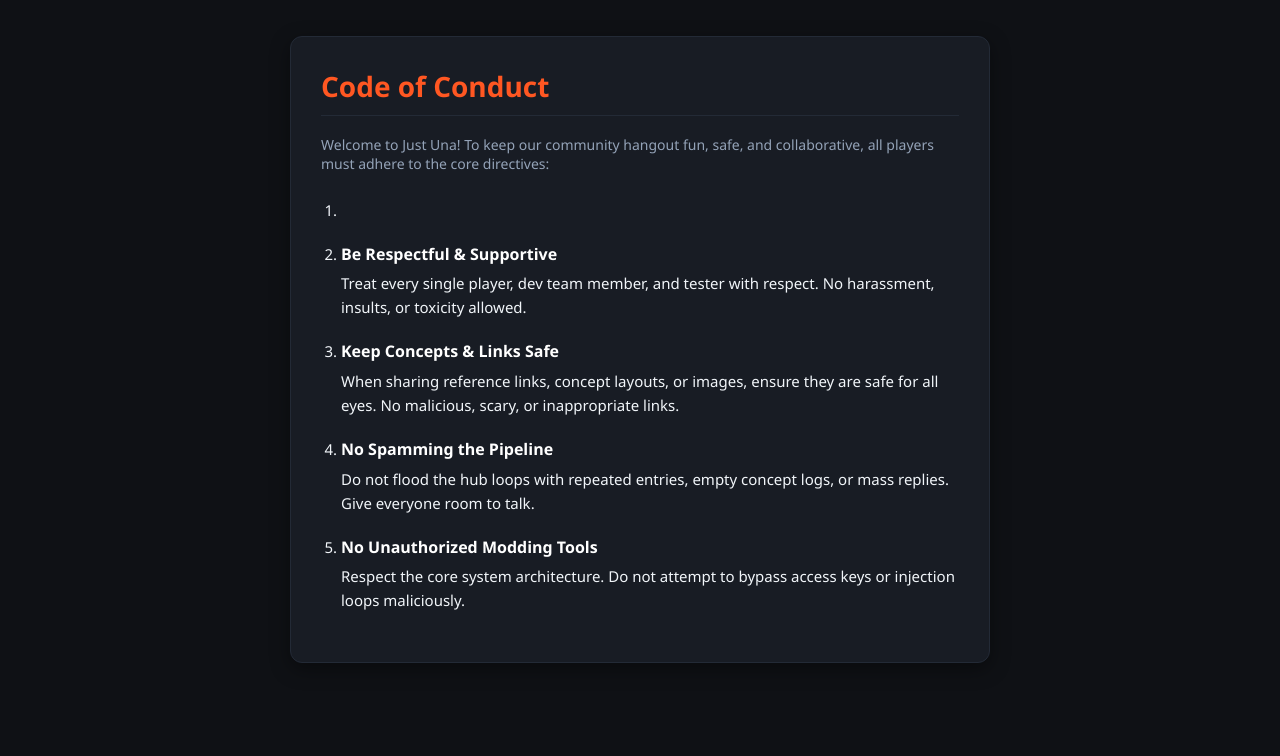
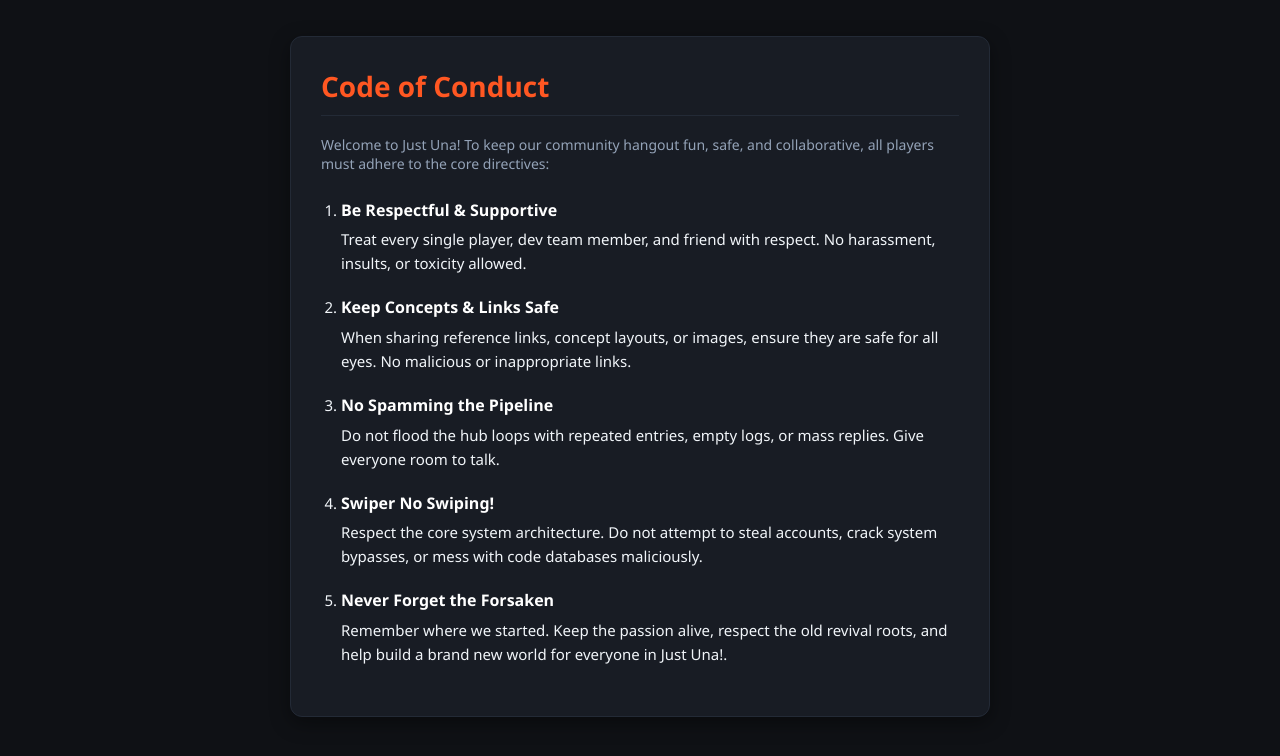
Before and after one commit to noreplyunabusiness/Just_una, a website: page rules.html in a window 1280 px wide. Shown: the part 70-826 px from the top of the page. Before the commit the page ends 800 px from the top, so only its background shows below. Drawn offline with Linux system fonts and the light colour scheme.

Commit message:
Fix duplicate list items in Code of Conduct

```diff
--- a/rules.html
+++ b/rules.html
@@ -28,10 +28,11 @@
             <h1>Code of Conduct</h1>
             <p style="color:#94a3b8; font-size:14px; margin-bottom:25px;">Welcome to Just Una! To keep our community hangout fun, safe, and collaborative, all players must adhere to the core directives:</p>
             <ol>
-                <li><li><strong>Be Respectful & Supportive</strong> Treat every single player, dev team member, and tester with respect. No harassment, insults, or toxicity allowed.</li>
-                <li><strong>Keep Concepts & Links Safe</strong> When sharing reference links, concept layouts, or images, ensure they are safe for all eyes. No malicious, scary, or inappropriate links.</li>
-                <li><strong>No Spamming the Pipeline</strong> Do not flood the hub loops with repeated entries, empty concept logs, or mass replies. Give everyone room to talk.</li>
-                <li><strong>No Unauthorized Modding Tools</strong> Respect the core system architecture. Do not attempt to bypass access keys or injection loops maliciously.</li>
+                <li><strong>Be Respectful & Supportive</strong> Treat every single player, dev team member, and friend with respect. No harassment, insults, or toxicity allowed.</li>
+                <li><strong>Keep Concepts & Links Safe</strong> When sharing reference links, concept layouts, or images, ensure they are safe for all eyes. No malicious or inappropriate links.</li>
+                <li><strong>No Spamming the Pipeline</strong> Do not flood the hub loops with repeated entries, empty logs, or mass replies. Give everyone room to talk.</li>
+                <li><strong>Swiper No Swiping!</strong> Respect the core system architecture. Do not attempt to steal accounts, crack system bypasses, or mess with code databases maliciously.</li>
+                <li><strong>Never Forget the Forsaken</strong> Remember where we started. Keep the passion alive, respect the old revival roots, and help build a brand new world for everyone in Just Una!.</li>
             </ol>
         </div>
     </div>
```
